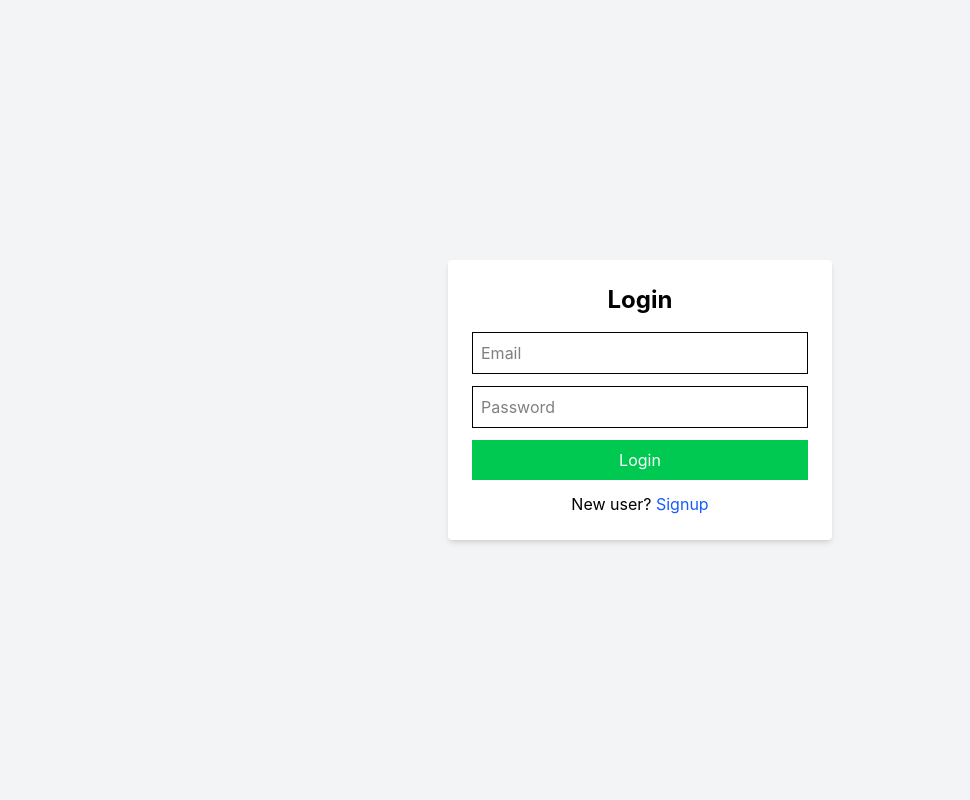
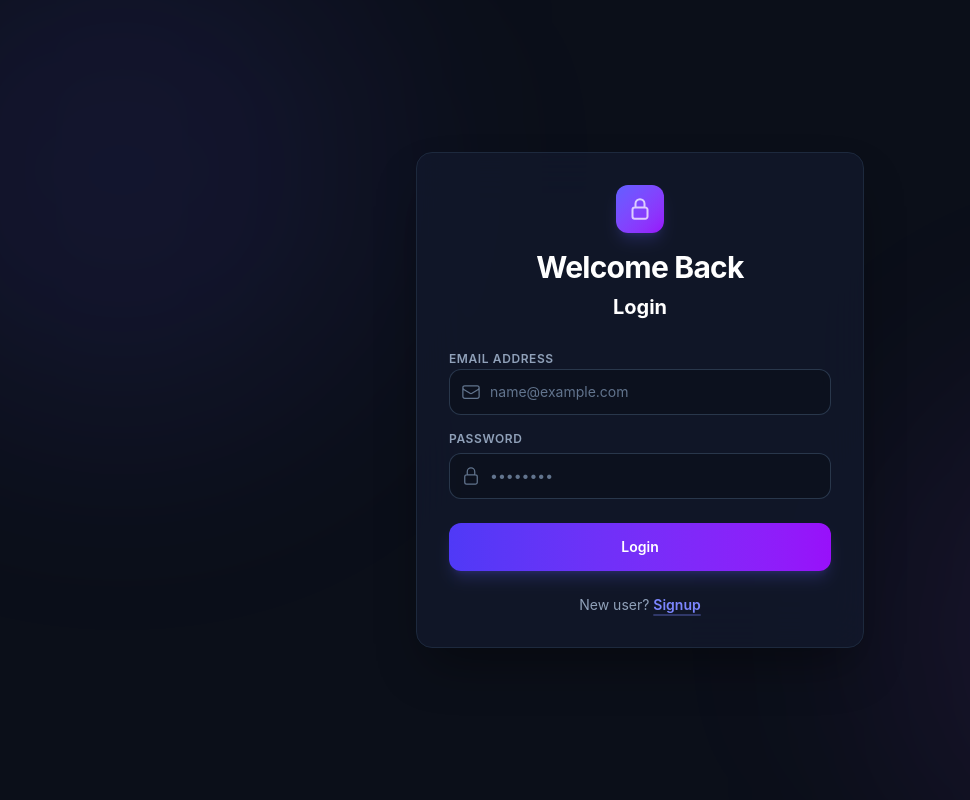
Before and after one commit to Poonammandloi01/Interview-Assignment, a React app in the folder frontend/: page / in a window 1280 px wide. Shown: the whole page, without its empty margins (0-970 px from the left). Built offline with nearby package versions, Linux system fonts and the light colour scheme; the HTML template or start-up script is replaced by a standard one.

Commit message:
change ui design for login page

```diff
--- a/frontend/src/pages/Login.jsx
+++ b/frontend/src/pages/Login.jsx
@@ -30,36 +30,96 @@ function Login() {
   };
 
   return (
-    <div className="min-h-screen flex items-center justify-center bg-gray-100">
-      <div className="bg-white p-6 rounded shadow-md w-96">
-        <h2 className="text-2xl font-bold mb-4 text-center">
+    <div className="min-h-screen flex items-center justify-center bg-[#0B0F19] relative overflow-hidden px-4">
+      {/* Decorative Background Mesh Glows */}
+      <div className="absolute top-[-10%] left-[-10%] w-[500px] h-[500px] rounded-full bg-indigo-500/10 blur-[120px] pointer-events-none" />
+      <div className="absolute bottom-[-10%] right-[-10%] w-[500px] h-[500px] rounded-full bg-purple-500/10 blur-[120px] pointer-events-none" />
+
+      {/* Auth Card Container */}
+      <div className="relative w-full max-w-md bg-[#131B2E]/70 backdrop-blur-xl p-8 rounded-2xl border border-slate-800 shadow-2xl shadow-black/40 space-y-6">
+
+        {/* Header */}
+        <div className="text-center space-y-2">
+          {/* Brand/Logo Icon */}
+          <div className="mx-auto w-12 h-12 rounded-xl bg-gradient-to-br from-indigo-500 to-purple-600 flex items-center justify-center shadow-lg shadow-indigo-500/20">
+            <svg xmlns="http://www.w3.org/2000/svg" fill="none" viewBox="0 0 24 24" strokeWidth={2} stroke="currentColor" className="w-6 h-6 text-white animate-pulse">
+              <path strokeLinecap="round" strokeLinejoin="round" d="M16.5 10.5V6.75a4.5 4.5 0 1 0-9 0v3.75m-.75 11.25h10.5a2.25 2.25 0 0 0 2.25-2.25v-6.75a2.25 2.25 0 0 0-2.25-2.25H6.75a2.25 2.25 0 0 0-2.25 2.25v6.75a2.25 2.25 0 0 0 2.25 2.25z" />
+            </svg>
+          </div>
+
+          <h2 className="text-3xl font-bold tracking-tight text-white mt-4">
+            Welcome Back
+          </h2>
+         <p className="text-xl font-bold text-white">
   Login
-        </h2>
+</p>
+        </div>
 
-        <form onSubmit={handleSubmit} className="space-y-3">
+        {/* Form */}
+        <form onSubmit={handleSubmit} className="space-y-4">
+
+          {/* Email Input */}
+          <div className="space-y-1.5">
+            <label className="text-xs font-semibold text-slate-400 uppercase tracking-wider">
+              Email Address
+            </label>
+            <div className="relative">
+              <div className="absolute inset-y-0 left-0 pl-3 flex items-center pointer-events-none">
+                <svg xmlns="http://www.w3.org/2000/svg" fill="none" viewBox="0 0 24 24" strokeWidth={1.5} stroke="currentColor" className="w-5 h-5 text-slate-500">
+                  <path strokeLinecap="round" strokeLinejoin="round" d="M21.75 6.75v10.5a2.25 2.25 0 0 1-2.25 2.25h-15a2.25 2.25 0 0 1-2.25-2.25V6.75m19.5 0A2.25 2.25 0 0 0 19.5 4.5h-15a2.25 2.25 0 0 0-2.25 2.25m19.5 0v.243a2.25 2.25 0 0 1-1.07 1.916l-7.5 4.615a2.25 2.25 0 0 1-2.36 0L3.32 8.91a2.25 2.25 0 0 1-1.07-1.916V6.75" />
+                </svg>
+              </div>
               <input
                 name="email"
-            placeholder="Email"
+                type="email"
+                placeholder="name@example.com"
                 onChange={handleChange}
-            className="w-full border p-2"
+                className="w-full bg-[#0B0F19]/60 border border-slate-700/80 rounded-xl pl-10 pr-4 py-3 text-slate-200 placeholder-slate-500 focus:outline-none focus:border-indigo-500 focus:ring-1 focus:ring-indigo-500/50 transition duration-200 text-sm"
+                required
               />
+            </div>
+          </div>
 
+          {/* Password Input */}
+          <div className="space-y-1.5">
+            <div className="flex justify-between items-center">
+              <label className="text-xs font-semibold text-slate-400 uppercase tracking-wider">
+                Password
+              </label>
+            </div>
+            <div className="relative">
+              <div className="absolute inset-y-0 left-0 pl-3 flex items-center pointer-events-none">
+                <svg xmlns="http://www.w3.org/2000/svg" fill="none" viewBox="0 0 24 24" strokeWidth={1.5} stroke="currentColor" className="w-5 h-5 text-slate-500">
+                  <path strokeLinecap="round" strokeLinejoin="round" d="M16.5 10.5V6.75a4.5 4.5 0 1 0-9 0v3.75m-.75 11.25h10.5a2.25 2.25 0 0 0 2.25-2.25v-6.75a2.25 2.25 0 0 0-2.25-2.25H6.75a2.25 2.25 0 0 0-2.25 2.25v6.75a2.25 2.25 0 0 0 2.25 2.25z" />
+                </svg>
+              </div>
               <input
                 type="password"
                 name="password"
-            placeholder="Password"
+                placeholder="••••••••"
                 onChange={handleChange}
-            className="w-full border p-2"
+                className="w-full bg-[#0B0F19]/60 border border-slate-700/80 rounded-xl pl-10 pr-4 py-3 text-slate-200 placeholder-slate-500 focus:outline-none focus:border-indigo-500 focus:ring-1 focus:ring-indigo-500/50 transition duration-200 text-sm"
+                required
               />
+            </div>
+          </div>
 
-          <button className="w-full bg-green-500 text-white p-2">
+          {/* Submit Button */}
+          <button
+            type="submit"
+            className="w-full py-3.5 px-4 mt-2 bg-gradient-to-r from-indigo-600 to-purple-600 hover:from-indigo-500 hover:to-purple-500 text-white font-semibold rounded-xl shadow-lg shadow-indigo-500/20 hover:shadow-indigo-500/30 transition-all duration-200 transform active:scale-[0.98] focus:outline-none focus:ring-2 focus:ring-indigo-500 focus:ring-offset-2 focus:ring-offset-[#131B2E] text-sm cursor-pointer"
+          >
             Login
           </button>
         </form>
 
-        <p className="text-center mt-3">
+        {/* Footer Links */}
+        <p className="text-center text-sm text-slate-400 mt-4">
           New user?{" "}
-          <Link to="/signup" className="text-blue-600">
+          <Link
+            to="/signup"
+            className="font-semibold text-indigo-400 hover:text-indigo-300 transition-colors duration-200 underline decoration-indigo-400/30 hover:decoration-indigo-300/50 decoration-2 underline-offset-4"
+          >
             Signup
           </Link>
         </p>
```
Lines whose indentation alone changed are shown as unchanged.
